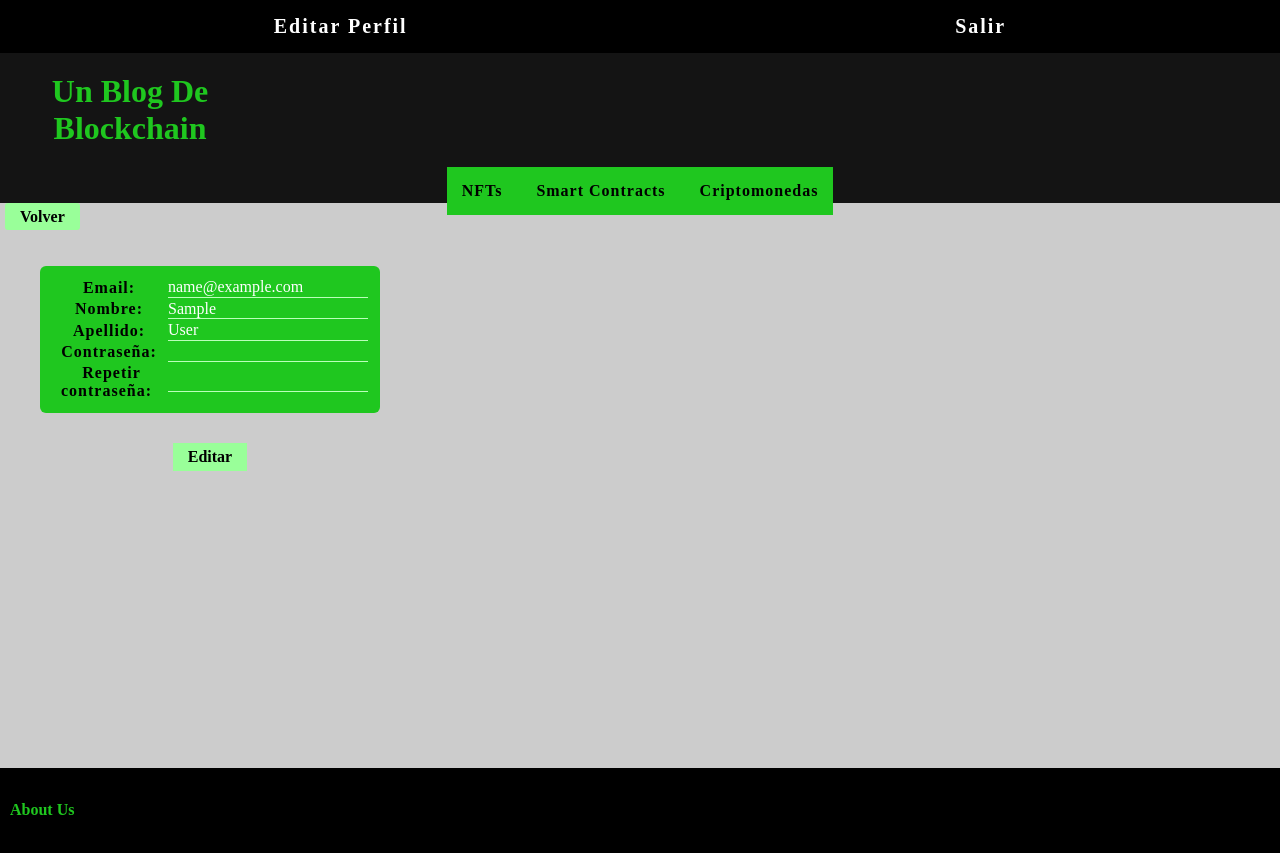
After one commit to francalvella/Entrega1-CALVELLA-VITALI, a Django app: page /edit/ in a window 1280 px wide. The commit adds this page. Run offline with Django 4.2, Linux system fonts and the light colour scheme; the visitor is signed in with stand-in values (Sample User, id 1).

Commit message:
arreglos 8-4

```diff
--- /dev/null
+++ b/index/forms.py
@@ -0,0 +1,22 @@
+from django import forms
+from django.contrib.auth.forms import UserCreationForm
+from django.contrib.auth.models import User
+
+class Project_user_form(UserCreationForm):
+
+    email = forms.CharField()
+    password1 = forms.CharField(label='Contraseña', widget=forms.PasswordInput())
+    password2 = forms.CharField(label='Repetir contraseña', widget=forms.PasswordInput())
+
+    class Meta:
+        model = User
+        fields = ['username', 'email', 'password1', 'password2']
+        help_texts = { k: '' for k in fields}
+
+
+class Edit_user(forms.Form):
+    email = forms.CharField()
+    first_name = forms.CharField(max_length=20, label='Nombre', required=False)
+    last_name = forms.CharField(max_length=20, label='Apellido', required=False)
+    password1 = forms.CharField(label='Contraseña', widget=forms.PasswordInput())
+    password2 = forms.CharField(label='Repetir contraseña', widget=forms.PasswordInput())
--- /dev/null
+++ b/index/templates/index/edit_user.html
@@ -0,0 +1,19 @@
+{% extends 'index/index.html' %}
+
+{% block 'header_block' %}
+<p>
+    <a href={%url 'index'%}>
+        Volver
+    </a>
+</p>
+<form action={%url 'edit'%} method='post' autocomplete="off">
+    {% csrf_token %}
+    <table>
+        {{form.as_table}}
+    </table>
+    <button class="button">Editar</button>
+</form>
+{% if msg %}
+    <p>{{msg}}</p>
+{% endif %}
+{% endblock 'header_block' %}
--- a/index/templates/index/index.html
+++ b/index/templates/index/index.html
@@ -14,17 +14,17 @@
         <ul class="side-nav">
             {% if request.user.is_authenticated %}
             <li class="side-nav-element">
-                <a href="" class="side-nav-text">Editar Perfil</a>
+                <a href={% url 'edit' %} class="side-nav-text">Editar Perfil</a>
             </li>
             <li class="side-nav-element">
                 <a href={% url 'logout' %} class="side-nav-text">Salir</a>
             </li>
             {% else %}
             <li class="side-nav-element">
-                <a href={% url 'login' %} class="side-nav-text">Inicio Sesion</a> Inicio Sesion
+                <a href={% url 'login' %} class="side-nav-text">Inicio Sesion</a>
             </li>
             <li class="side-nav-element">
-                <a href='#' class="side-nav-text">Crear Usuario</a> Crear Usuario
+                <a href={% url 'signin' %} class="side-nav-text">Crear Usuario</a>
             </li>
             {% endif %}
         </ul>
--- a/index/urls.py
+++ b/index/urls.py
@@ -1,6 +1,6 @@
 from django.urls import path, include
 import functionalities
-from .views import index, login_view
+from .views import edit, index, login_view, signin
 from django.contrib.auth.views import LogoutView
 
 
@@ -8,6 +8,8 @@ from django.contrib.auth.views import LogoutView
 urlpatterns = [
     path('', index, name='index'),
     path('login/',login_view, name='login'),
+    path('signin/',signin, name='signin'),
     path('coins/', include('functionalities.urls')),
-    path('logout/', LogoutView.as_view(template_name='index/logout.html'), name='logout')
+    path('logout/', LogoutView.as_view(template_name='index/logout.html'), name='logout'),
+    path('edit/', edit, name='edit')
 ]
--- a/index/views.py
+++ b/index/views.py
@@ -1,6 +1,8 @@
 from django.shortcuts import redirect, render
 from django.contrib.auth.forms import AuthenticationForm
 from django.contrib.auth import login, authenticate
+from django.contrib.auth.decorators import login_required
+from .forms import Edit_user, Project_user_form
 
 
 # Create your views here.
@@ -27,3 +29,48 @@ def login_view(request):
 
     form = AuthenticationForm()
     return render(request, 'index/login.html', {'form': form, 'msg': None})
+
+
+def signin(request):
+    if request.method == 'POST':
+        form = Project_user_form(request.POST)
+        if form.is_valid():
+            username = form.cleaned_data['username']
+            form.save()
+            return render(request, 'index/index.html', {'form': form, 'msg': ''})
+        else:
+            return render(request, 'index/signin.html', {'form': form, 'msg': 'El usuario no es válido'})
+    form = Project_user_form()
+
+    return render(request, 'index/signin.html', {'form': form, 'msg': None})
+
+@login_required
+def edit(request):
+    logued_user = request.user
+    if request.method == 'POST':
+        form = Edit_user(request.POST)
+        if form.is_valid():
+            data = form.cleaned_data
+            logued_user.email = data.get('email', '')
+            logued_user.first_name = data.get('first_name', '')
+            logued_user.last_name = data.get('last_name', '')
+            if data.get('password1', ''):
+                if len(data.get('password1')) >= 8:
+                    if data.get('password1')==data.get('password2'):
+                        logued_user.set_password(data.get('password1'))
+                    else:
+                        return render(request, 'index/edit_user.html', {'form': form, 'msg': 'Las contraseñas no coinciden'})
+                else:
+                    return render(request, 'index/edit_user.html', {'form': form, 'msg': 'La contraseña debe tener más de 8 caracteres'})
+            logued_user.save()
+            return render(request, 'index/index.html', {'form': form, 'msg': ''})
+        else:
+            return render(request, 'index/edit_user.html', {'form': form, 'msg': 'El usuario no es válido'})
+    form = Edit_user(
+        initial={
+            'email': logued_user.email,
+            'first_name': logued_user.first_name,
+            'last_name': logued_user.last_name
+        }
+    )
+    return render(request, 'index/edit_user.html', {'form': form})
```
Also changed, not shown: index/templates/index/signin.html (added, +19 -0 lines).
